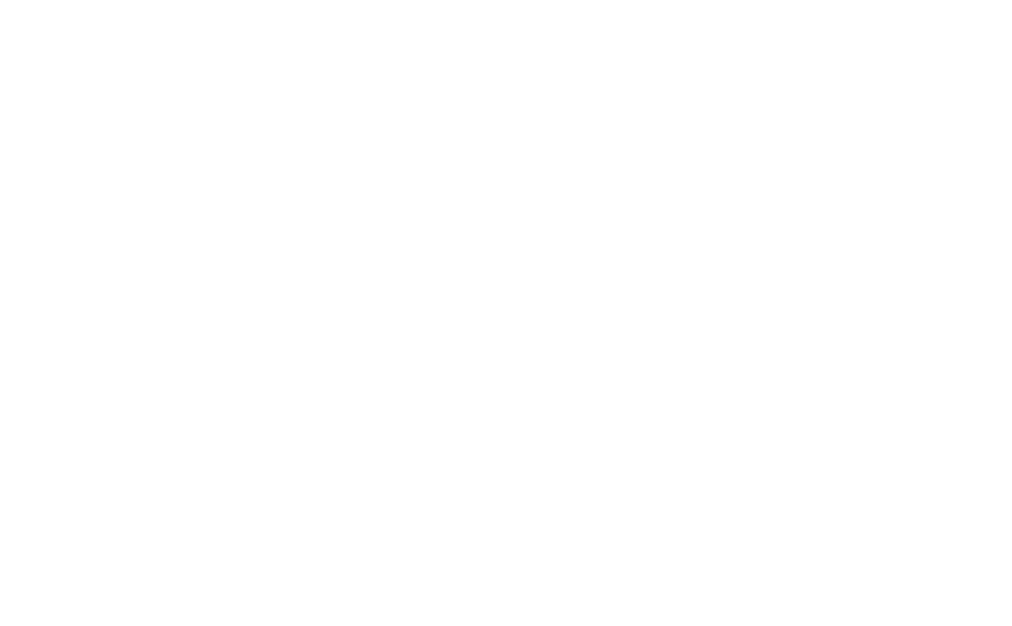
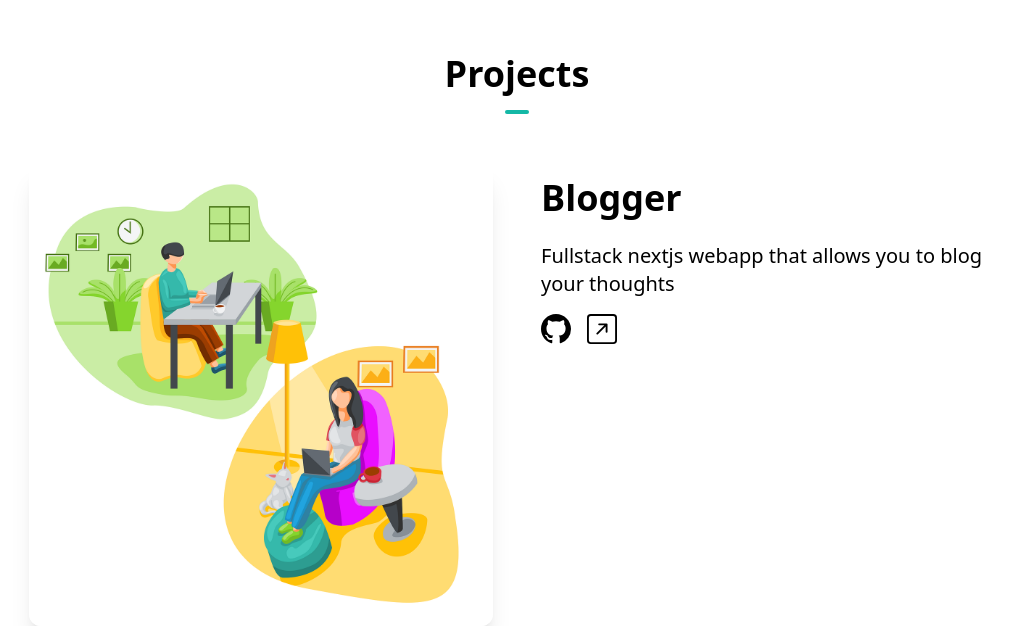
Before and after one commit to Dsackler/portfolio_website, a Next.js app: page / in a window 1280 px wide. Shown: the part 1950-2576 px from the top of the page, without its empty margins (123-1135 px from the left). Before the commit the page ends 2004 px from the top, so only its background shows below. Built offline with nearby package versions, Linux system fonts and the light colour scheme.

Commit message:
added projects. working on styling and image links

```diff
--- a/app/page.tsx
+++ b/app/page.tsx
@@ -1,11 +1,13 @@
 import { AboutSection } from '@/components/AboutSection';
 import HeroSection from '@/components/HeroSection';
+import { ProjectsSection } from '@/components/ProjectsSection';
 
 export default function Home() {
   return (
     <main className='mx-auto max-w-3xl px-4 sm:px-6 md:max-w-5xl'>
       <HeroSection />
       <AboutSection />
+      <ProjectsSection />
     </main>
   );
 }
--- a/components/AboutSection.tsx
+++ b/components/AboutSection.tsx
@@ -55,7 +55,7 @@
               })}
             </div>
             <Image
-              className='hidden md:block md:relative md:bottom-4 md:left-32 md:z-0'
+              className='rounded-md hidden md:block md:relative md:bottom-2 md:left-10 md:z-0'
               src='/Programmer-image.jpg'
               alt=''
               width={325}
--- /dev/null
+++ b/components/Footer.tsx
@@ -0,0 +1,12 @@
+import React from 'react';
+
+export const Footer = () => {
+  return (
+    <div>
+      <a href='https://www.freepik.com/free-vector/binary-code-concept-illustration_15581993.htm#query=programmer%20illustration&position=4&from_view=keyword&track=ais'>
+        Image by storyset
+      </a>{' '}
+      on Freepik
+    </div>
+  );
+};
--- a/components/HeroSection.tsx
+++ b/components/HeroSection.tsx
@@ -50,7 +50,7 @@
           offset={-100}
           duration={500}
         >
-          <HiArrowDown size={35} className='animate-bounce' />
+          <HiArrowDown size={35} className='animate-bounce cursor-pointer' />
         </Link>
       </div>
     </section>
--- /dev/null
+++ b/components/ProjectsSection.tsx
@@ -0,0 +1,68 @@
+import React from 'react';
+import Image from 'next/image';
+import Link from 'next/link';
+// import SlideUp from './SlideUp';
+import { BsGithub, BsArrowUpRightSquare } from 'react-icons/bs';
+
+const projects = [
+  {
+    name: 'Blogger',
+    description:
+      'Fullstack nextjs webapp that allows you to blog your thoughts',
+    image: '/blogger.png',
+    github: 'https://github.com/Dsackler/Blogging_platform',
+    link: 'https://google.com',
+  },
+];
+
+export const ProjectsSection = () => {
+  return (
+    <section id='projects'>
+      <h1 className='text-center font-bold text-4xl'>
+        Projects
+        <hr className='w-6 h-1 mx-auto my-4 bg-teal-500 border-0 rounded'></hr>
+      </h1>
+      <div className='flex flex-col space-y-28'>
+        {projects.map((project, idx) => {
+          return (
+            <div key={idx}>
+              <div className='flex flex-col md:flex-row md:space-x-12'>
+                <div className='mt-8 md:w-1/2'>
+                  <Link href={project.link} target='_blank'>
+                    <Image
+                      src={project.image}
+                      className='rounded-xl shadow-xl hover:opacity-70'
+                      width={500}
+                      height={500}
+                      alt=''
+                    />
+                  </Link>
+                </div>
+                <div className='mt-12 md:w-1/2'>
+                  <h1 className='text-4xl font-bold mb-6'>{project.name}</h1>
+                  <p className='text-xl leading-7 mb-4'>
+                    {project.description}
+                  </p>
+                  <div className='flex flex-row align-bottom space-x-4'>
+                    <Link href={project.github} target='_blank'>
+                      <BsGithub
+                        size={30}
+                        className='hover:-translate-y-1 transition-transform cursor-pointer'
+                      />
+                    </Link>
+                    <Link href={project.link} target='_blank'>
+                      <BsArrowUpRightSquare
+                        size={30}
+                        className='hover:-translate-y-1 transition-transform cursor-pointer'
+                      />
+                    </Link>
+                  </div>
+                </div>
+              </div>
+            </div>
+          );
+        })}
+      </div>
+    </section>
+  );
+};
```
Also changed, not shown: public/blogger.png (added).
